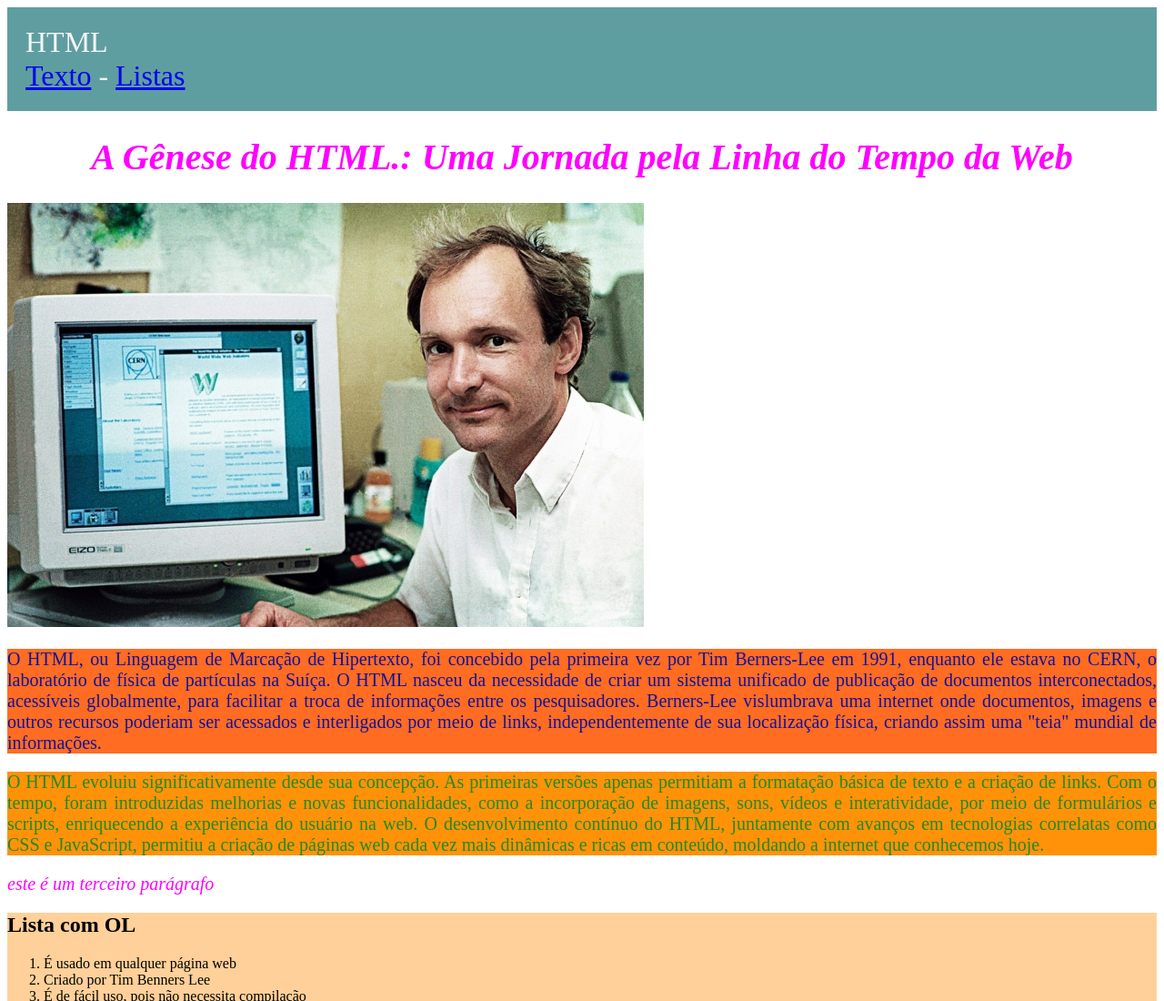
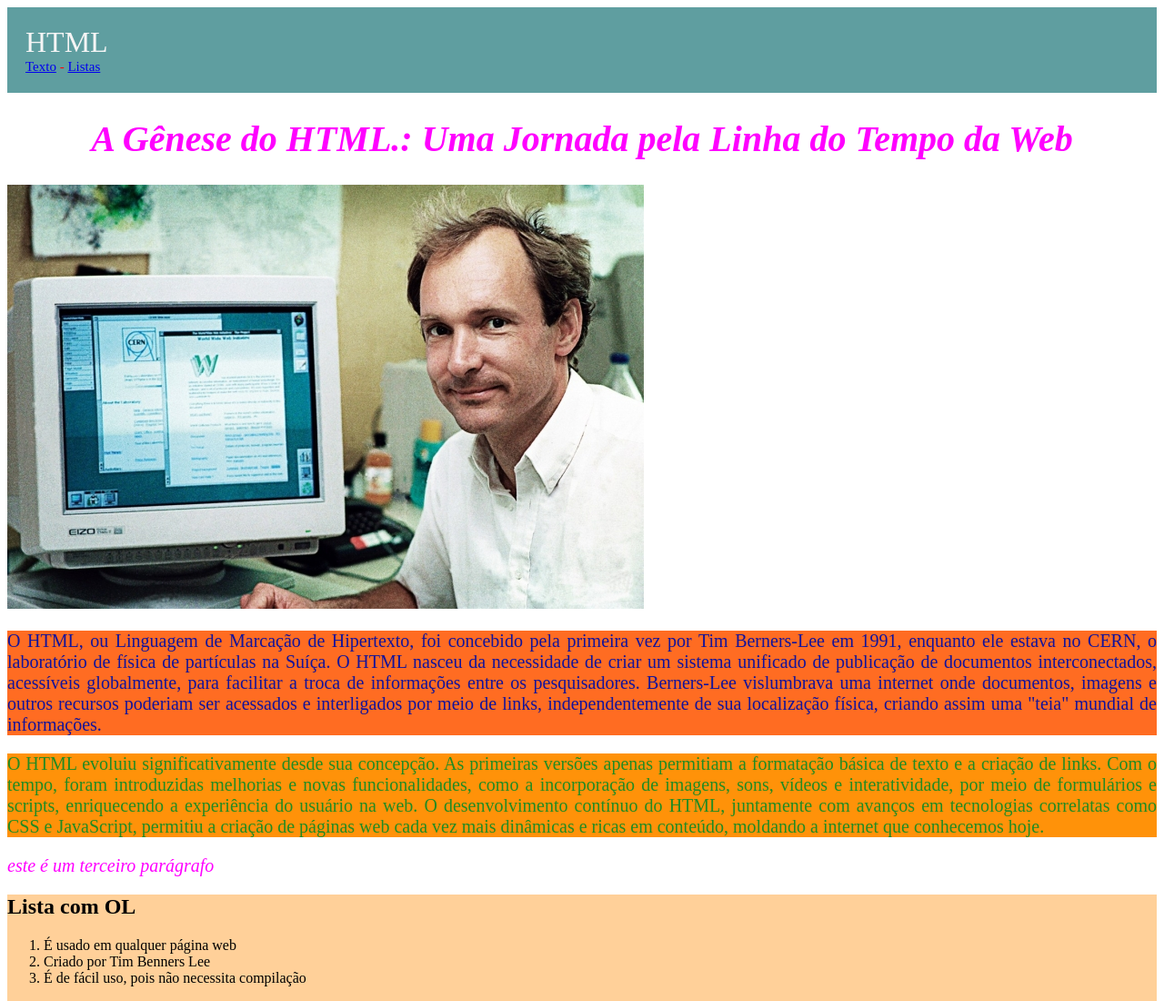
Before and after one commit to profedvaldo/formadores.html, a plain HTML site: page index.html in a window 1280 px wide. Shown: the top 1100 px of the page at 91% size. Drawn offline with Linux system fonts and the light colour scheme.

Commit message:
29/11/2023

```diff
--- a/stlye.css
+++ b/stlye.css
@@ -38,5 +38,14 @@ header{
     border-bottom: black;
     color: whitesmoke;
     font-size: 32px;
-
 }
+#menu{
+    font-size: 15px;
+    color: red;
+}
+a:hover{
+    color:aquamarine;
+}
+a:active{
+    color: whitesmoke;
+}
```
